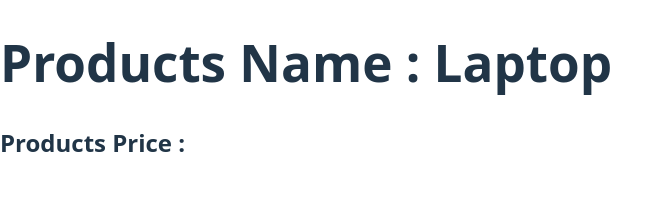
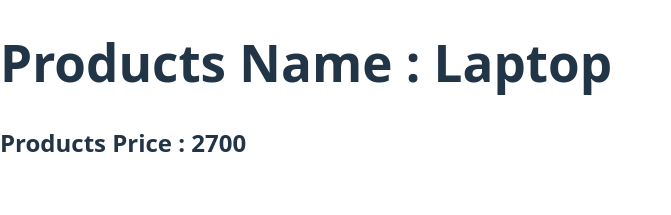
Before and after one commit to ridwanahmedxix/React-, a React (Vite) app in the folder Lesson/Lesson-2/: page / in a window 1280 px wide. Shown: the top 215 px of the page, without its empty margins (0-671 px from the left). Built offline with nearby package versions, Linux system fonts and the light colour scheme.

Commit message:
One Object Send

```diff
--- a/Lesson/Lesson-2/src/components/Home/Home.jsx
+++ b/Lesson/Lesson-2/src/components/Home/Home.jsx
@@ -5,7 +5,7 @@ const Home = (props) => {
   return (
     <div>
       <h1>Products Name : {props.products.name} </h1>
-      <h2> Products Price : </h2>
+      <h2> Products Price : {props.products.price} </h2>
     </div>
   );
 };
```
